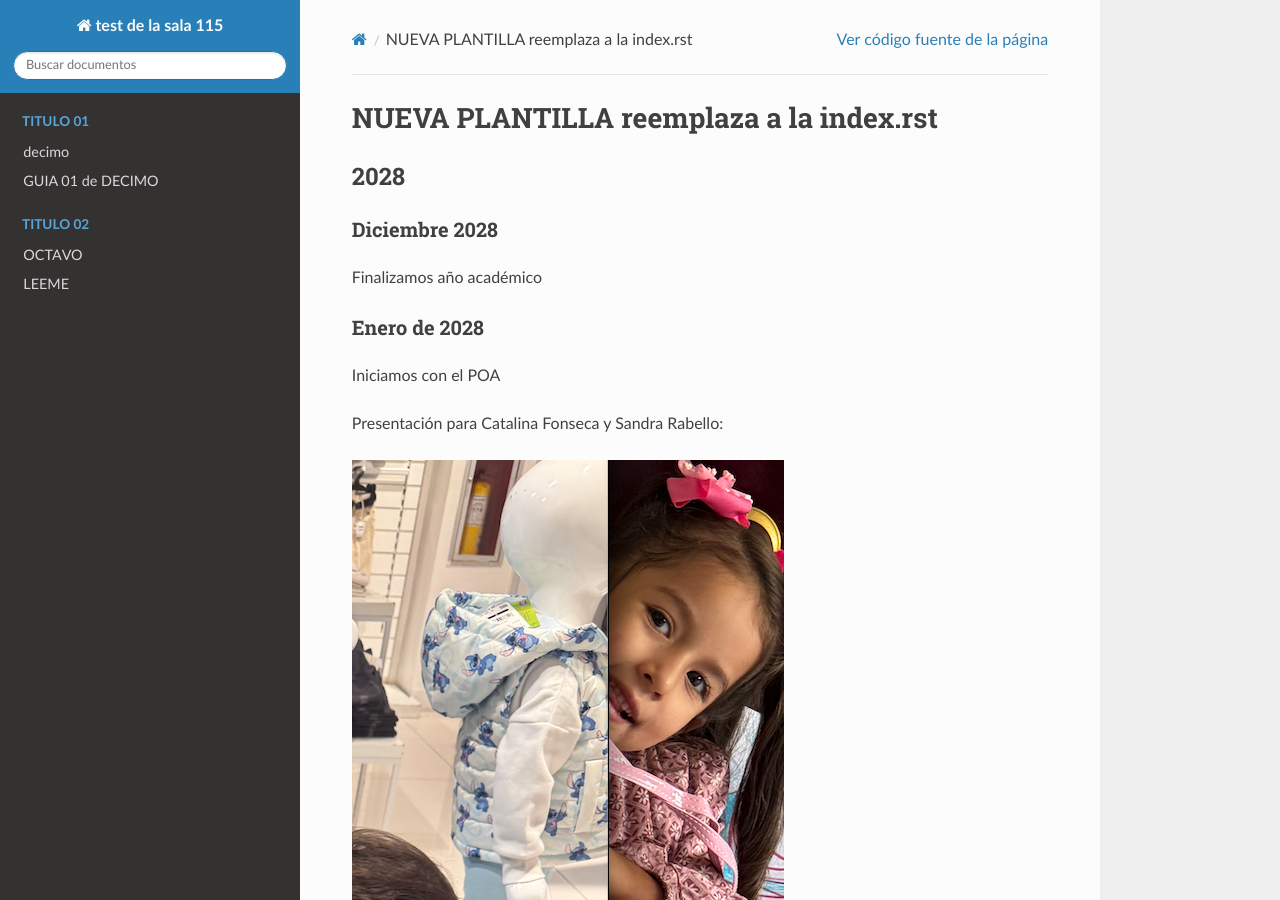
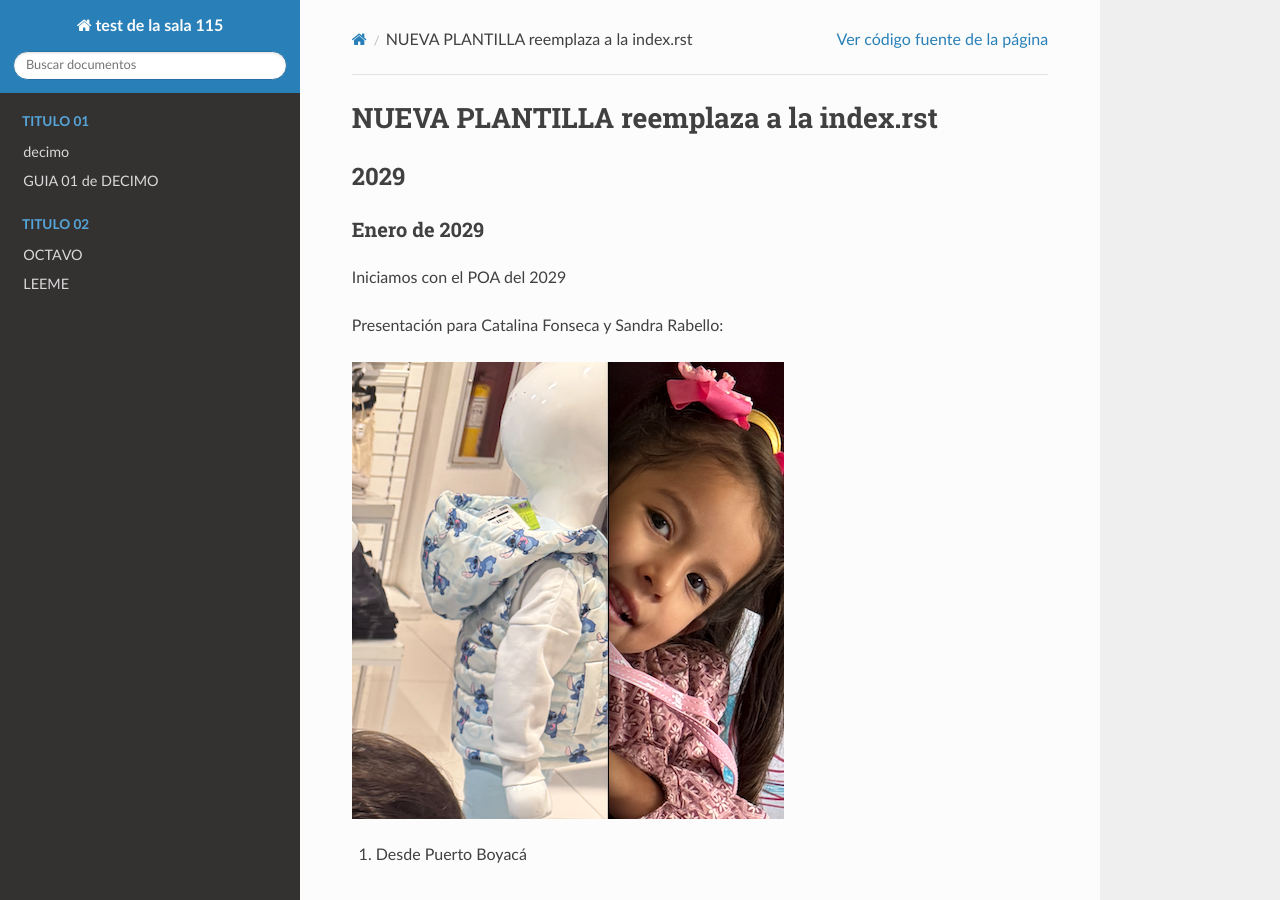
Before and after one commit to camilojfkennedy/test, a Sphinx documentation site: the page built from docs/index.md, in a window 1280 px wide and 900 px high. Built offline with Sphinx 7.4.7 and the Read the Docs theme 3.1.0, drawn with Linux system fonts in a browser that asks for light colours.

Commit message:
Inicio del 2029

```diff
--- a/docs/index.md
+++ b/docs/index.md
@@ -18,15 +18,11 @@
 
 # NUEVA PLANTILLA reemplaza a la index.rst
 
-## 2028
+## 2029
 
-### Diciembre 2028
+### Enero de 2029
 
-Finalizamos año académico
-
-### Enero de 2028
-
-Iniciamos con el POA
+Iniciamos con el POA del 2029
 
 
 Presentación para Catalina Fonseca y Sandra Rabello:
```
Also changed, not shown: 5 other files.
